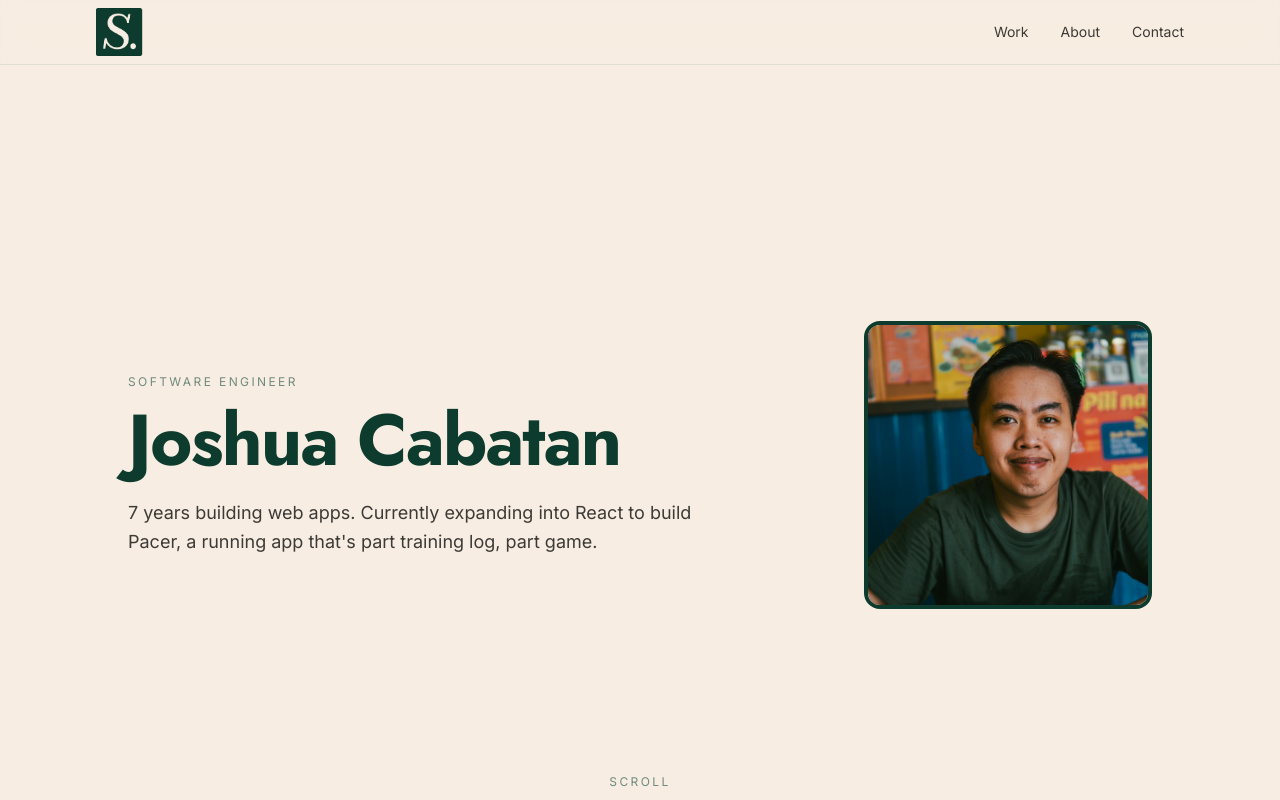
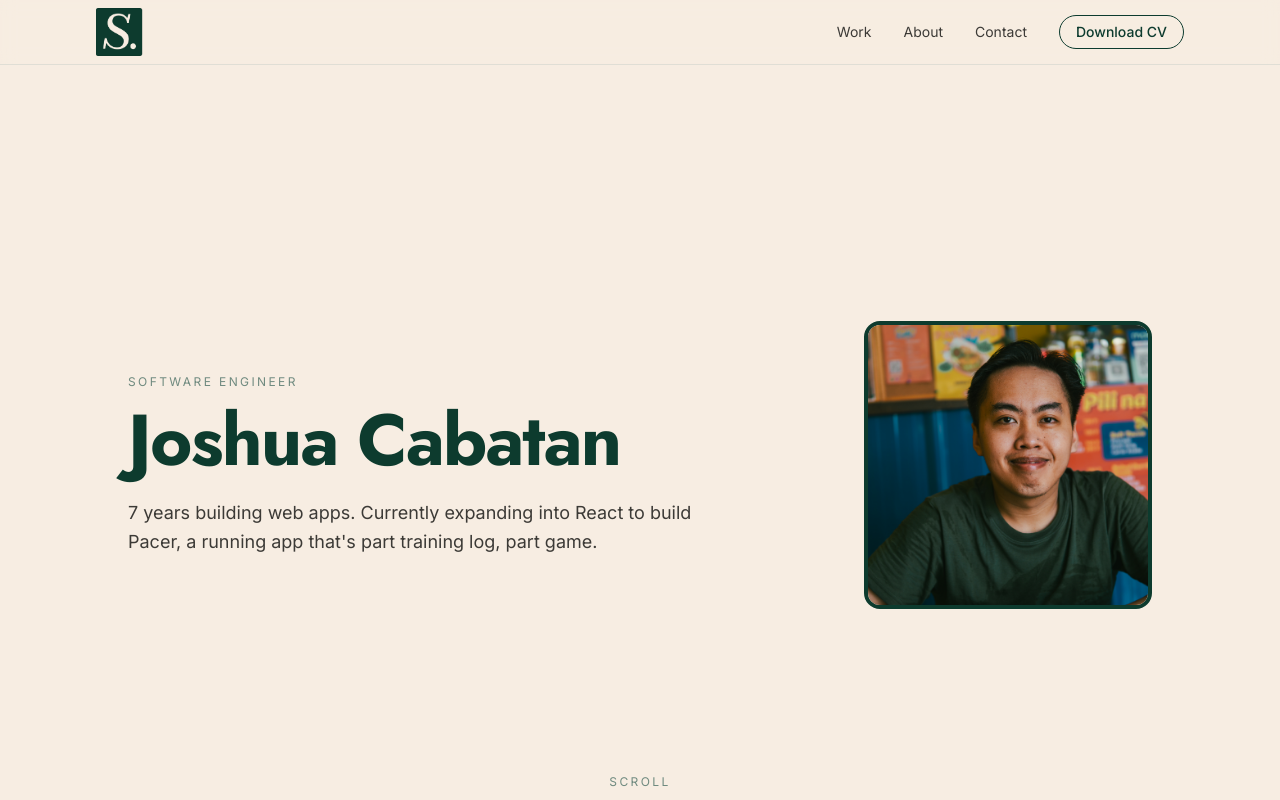
Before and after one commit to shuajo-dev/portfolio, a React (Vite) app: page / in a window 1280 px wide. Shown: the top 800 px of the page. Built offline with nearby package versions, Linux system fonts and the light colour scheme.

Commit message:
feat: add cv link

```diff
--- a/src/components/Contact.tsx
+++ b/src/components/Contact.tsx
@@ -7,18 +7,18 @@ function Contact() {
       <h2 className="font-heading text-4xl font-bold mb-8">
         Say Hello
       </h2>
-      <div className="flex justify-center gap-8 font-body">
       <a
-          href="mailto:joshua.cabatan@proton.me"
-          className="underline hover:text-sage transition-colors focus:outline-none focus:ring-2 focus:ring-cream focus:ring-offset-2 focus:ring-offset-deep-green rounded"
+        href="mailto:joshua.cabatan@proton.me?subject=Portfolio%20Inquiry"
+        className="inline-flex items-center gap-2 font-body text-base font-medium bg-cream text-deep-green px-6 py-3 rounded-full hover:bg-sage hover:text-cream transition-colors focus-visible:outline-none focus-visible:ring-2 focus-visible:ring-cream focus-visible:ring-offset-2 focus-visible:ring-offset-deep-green"
       >
         joshua.cabatan@proton.me
       </a>
+      <div className="flex justify-center flex-wrap gap-6 mt-8 font-body text-sm text-cream/70">
         <a
           href="https://github.com/shuajo-dev"
           target="_blank"
           rel="noopener noreferrer"
-          className="underline hover:text-sage transition-colors focus:outline-none focus:ring-2 focus:ring-cream focus:ring-offset-2 focus:ring-offset-deep-green rounded"
+          className="underline hover:text-cream transition-colors focus-visible:outline-none focus-visible:ring-2 focus-visible:ring-cream focus-visible:ring-offset-2 focus-visible:ring-offset-deep-green rounded"
         >
           GitHub
         </a>
@@ -26,7 +26,7 @@ function Contact() {
           href="https://www.linkedin.com/in/shuajo/"
           target="_blank"
           rel="noopener noreferrer"
-          className="underline hover:text-sage transition-colors focus:outline-none focus:ring-2 focus:ring-cream focus:ring-offset-2 focus:ring-offset-deep-green rounded"
+          className="underline hover:text-cream transition-colors focus-visible:outline-none focus-visible:ring-2 focus-visible:ring-cream focus-visible:ring-offset-2 focus-visible:ring-offset-deep-green rounded"
         >
           LinkedIn
         </a>
--- a/src/components/Navbar.tsx
+++ b/src/components/Navbar.tsx
@@ -15,7 +15,7 @@ function Navbar(){
                     <img src={logo} alt="Logo" className="h-12 w-12"/>
                 </a>
 
-                <div className="flex gap-8 font-body text-sm">
+                <div className="flex items-center gap-8 font-body text-sm">
                     {links.map((link) => (
                         <a
                             key={link.href}
@@ -26,7 +26,17 @@ function Navbar(){
                             {link.label}
                         </a>
                     ))}
+                        <a
+                        href="https://drive.proton.me/urls/0J6JNYAM2W#o4pBAolgod0j"
+                        target="_blank"
+                        rel="noopener noreferrer"
+                        className="font-medium border border-deep-green text-deep-green px-4 py-1.5 rounded-full hover:bg-deep-green hover:text-cream transition-colors focus-visible:outline-none focus-visible:ring-2 focus-visible:ring-deep-green focus-visible:ring-offset-2 focus-visible:ring-offset-cream"
+                        >
+                        Download CV
+                        </a>
+
                 </div>
+
             </div>
         </nav>
     )
```
Lines whose indentation alone changed are shown as unchanged.
